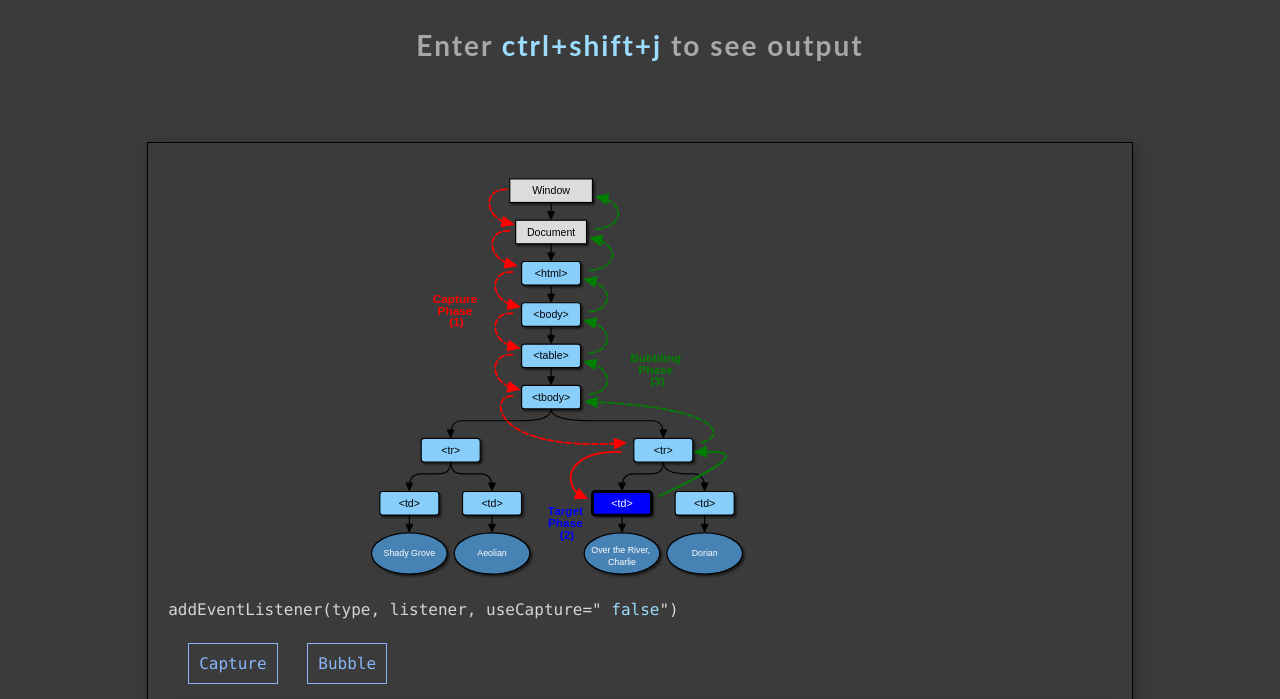
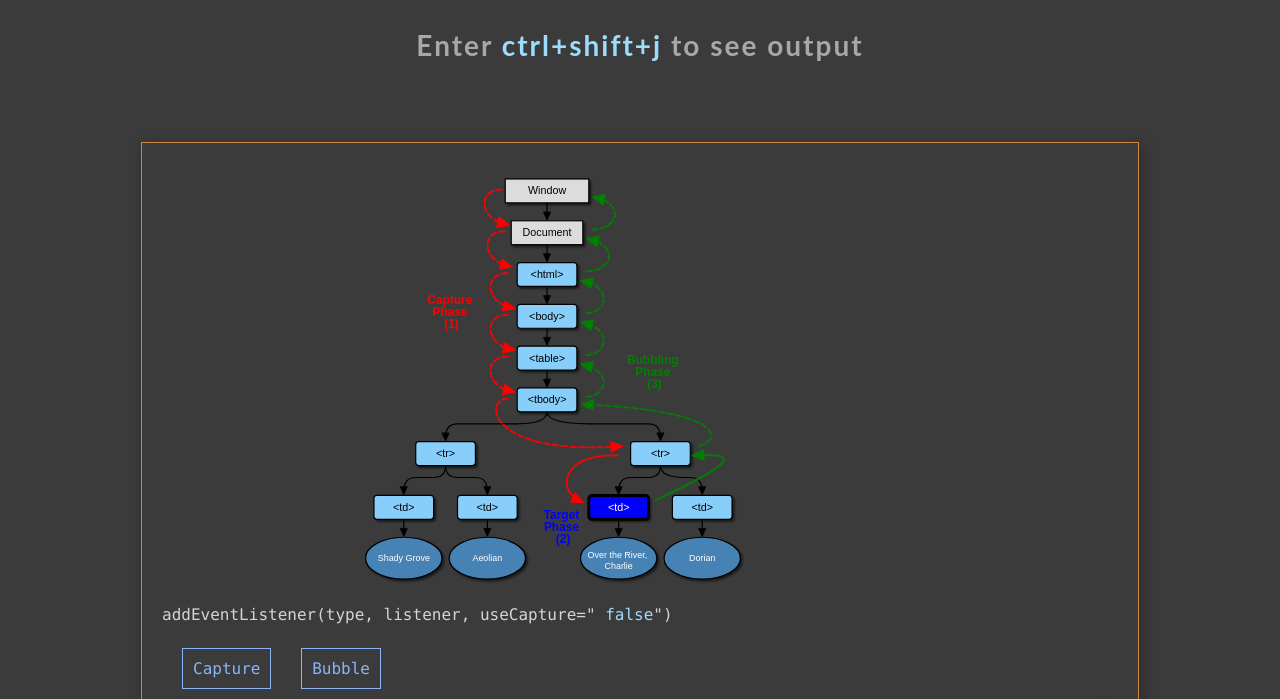
Before and after one commit to pofnor/javascriptClassExercise, a website: page assets/jsClass/jsClassSession7.html in a window 1280 px wide. In both pictures the pointer is over the element 640 px from the left and 755 px from the top of the page. Shown: the part 63-762 px from the top of the page. Drawn offline with Linux system fonts and the light colour scheme.

Commit message:
update main.css

```diff
--- a/assets/css/main.css
+++ b/assets/css/main.css
@@ -130,6 +130,10 @@ input[type=text]:focus {
   transition: 0.4s;
   font-family: Consolas, Menlo, "courier new", monospace;
 }
+.code:hover{
+  width: 81%;
+  border: 1px solid #CD853F;
+}
 .code p{
 
   color: var(--white85);
@@ -246,7 +250,7 @@ span{
 
 .exercise:hover{
   width: 81%;
-  border: 2px solid black;
+  border: 1px solid #CD853F;
 }
 
 .inputFa{
```
